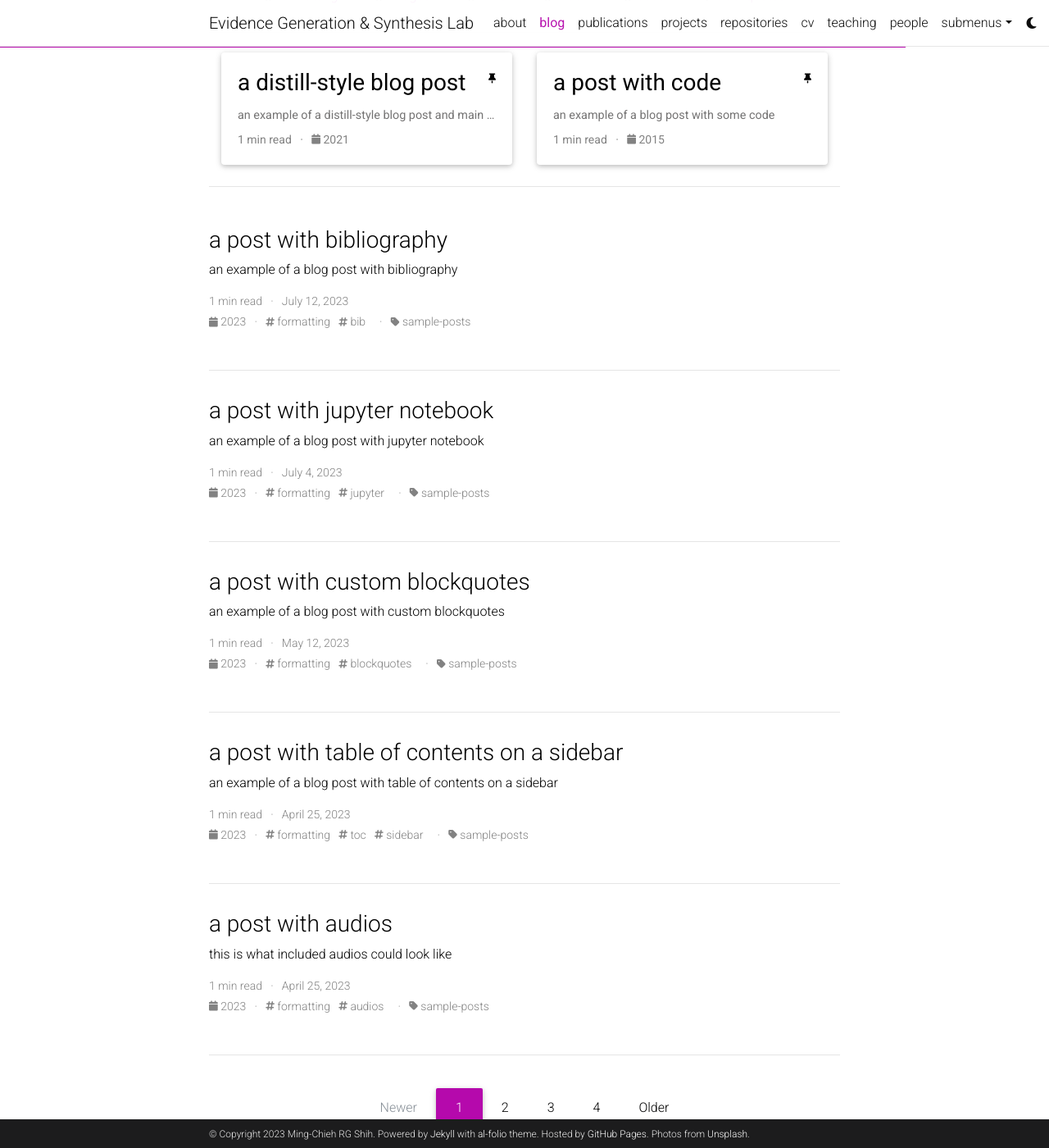
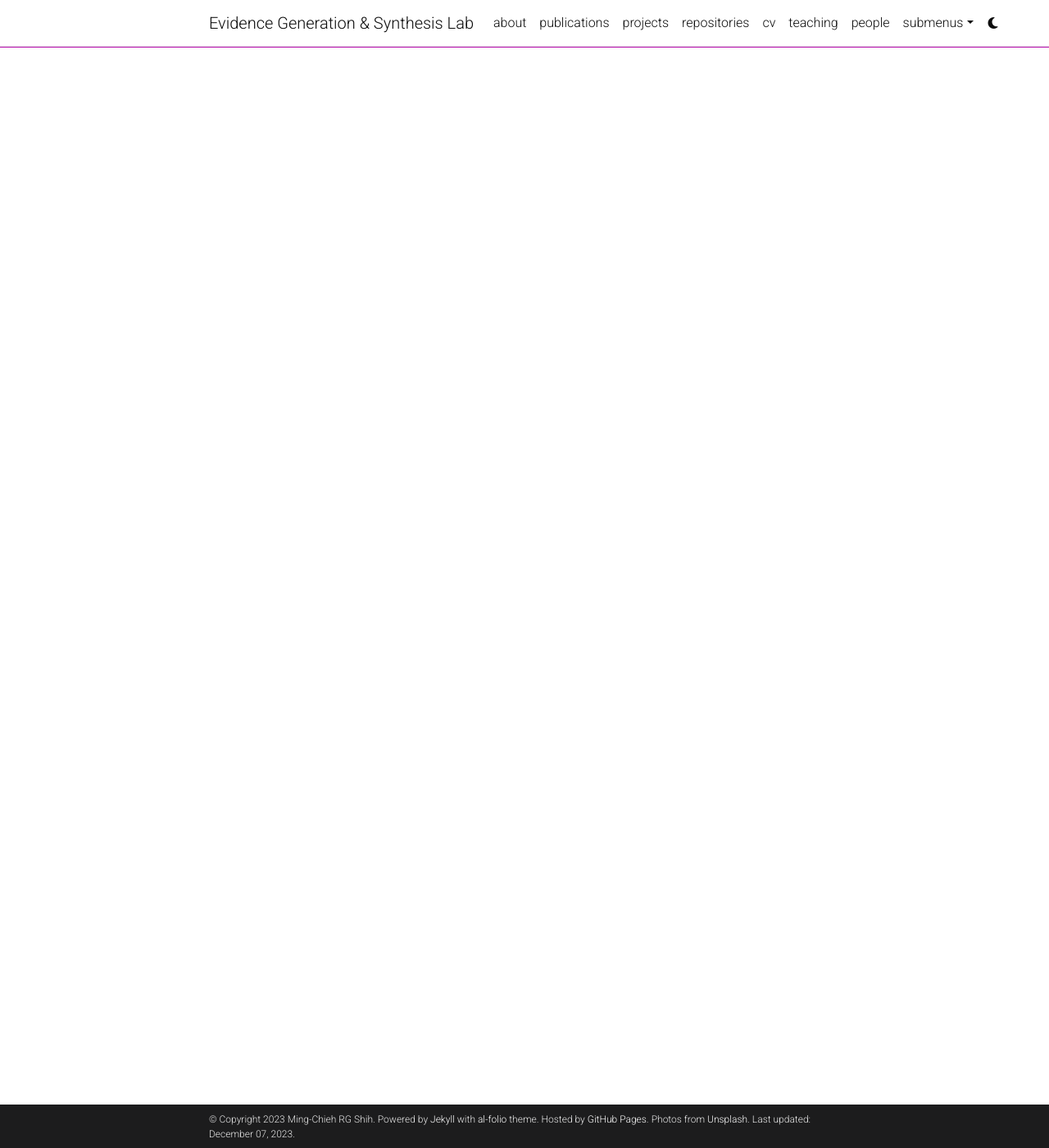
Before and after one commit to littlecanargie/littlecanargie.github.io, a Jekyll site: the page built from blog/index.html, in a window 1280 px wide and 1400 px high, scrolled down 385 px. Shown: the whole window at 82% size. Built offline with Jekyll 4.4.1, drawn with Linux system fonts in a browser that asks for light colours; the list of posts is cut into pages by our own code; comment, search, counter and statistics services are not loaded; a style sheet for code colours, icons or effects is not loaded; some of the changed lines change nothing that is shown; some of the changed text lies outside the part shown.

Commit message:
Disabling blog

```diff
--- a/_config.yml
+++ b/_config.yml
@@ -20,7 +20,7 @@
 
 url: https://littlecanargie.github.io # the base hostname & protocol for your site
 baseurl:  # the subpath of your site, e.g. /blog/
-last_updated: false # set to true if you want to display last updated in the footer
+last_updated: true # set to true if you want to display last updated in the footer
 impressum_path:  # set to path to include impressum link in the footer, use the same path as permalink in a page, helps to conform with EU GDPR
 
 # -----------------------------------------------------------------------------
@@ -116,47 +116,47 @@
 google_site_verification:  # your google-site-verification ID (Google Search Console)
 bing_site_verification:  # out your bing-site-verification ID (Bing Webmaster)
 
-# -----------------------------------------------------------------------------
-# Blog
-# -----------------------------------------------------------------------------
+# # -----------------------------------------------------------------------------
+# # Blog
+# # -----------------------------------------------------------------------------
 
-blog_name: al-folio # blog_name will be displayed in your blog page
-blog_nav_title: blog # your blog must have a title for it to be displayed in the nav bar
-blog_description: a simple whitespace theme for academics
-permalink: /blog/:year/:title/
+# blog_name: al-folio # blog_name will be displayed in your blog page
+# blog_nav_title: blog # your blog must have a title for it to be displayed in the nav bar
+# blog_description: a simple whitespace theme for academics
+# permalink: /blog/:year/:title/
 
-# Pagination
-pagination:
-  enabled: true
+# # Pagination
+# pagination:
+#   enabled: true
 
-related_blog_posts:
-  enabled: true
-  max_related: 5
+# related_blog_posts:
+#   enabled: true
+#   max_related: 5
 
-# Giscus comments (RECOMMENDED)
-# Follow instructions on https://giscus.app/ to setup for your repo to fill out
-# the information below.
-giscus:
-  repo:                          # <your-github-user-name>/<your-github-repo-name>
-  category: Comments             # name of the category under which discussions will be created
-  mapping: title                 # identify discussions by post title
-  strict: 1                      # use strict identification mode
-  reactions_enabled: 1           # enable (1) or disable (0) emoji reactions
-  input_position: bottom         # whether to display input form below (bottom) or above (top) the comments
-  theme: preferred_color_scheme  # name of the color scheme (preferred works well with al-folio light/dark mode)
-  emit_metadata: 0
-  lang: en
+# # Giscus comments (RECOMMENDED)
+# # Follow instructions on https://giscus.app/ to setup for your repo to fill out
+# # the information below.
+# giscus:
+#   repo:                          # <your-github-user-name>/<your-github-repo-name>
+#   category: Comments             # name of the category under which discussions will be created
+#   mapping: title                 # identify discussions by post title
+#   strict: 1                      # use strict identification mode
+#   reactions_enabled: 1           # enable (1) or disable (0) emoji reactions
+#   input_position: bottom         # whether to display input form below (bottom) or above (top) the comments
+#   theme: preferred_color_scheme  # name of the color scheme (preferred works well with al-folio light/dark mode)
+#   emit_metadata: 0
+#   lang: en
 
-# Disqus comments (DEPRECATED)
-disqus_shortname: al-folio # put your disqus shortname
-# https://help.disqus.com/en/articles/1717111-what-s-a-shortname
+# # Disqus comments (DEPRECATED)
+# disqus_shortname: al-folio # put your disqus shortname
+# # https://help.disqus.com/en/articles/1717111-what-s-a-shortname
 
-# External sources.
-# If you have blog posts published on medium.com or other external sources,
-# you can display them in your blog by adding a link to the RSS feed.
-external_sources:
-  - name: medium.com
-    rss_url: https://medium.com/@al-folio/feed
+# # External sources.
+# # If you have blog posts published on medium.com or other external sources,
+# # you can display them in your blog by adding a link to the RSS feed.
+# external_sources:
+#   - name: medium.com
+#     rss_url: https://medium.com/@al-folio/feed
 
 # -----------------------------------------------------------------------------
 # Collections
```
